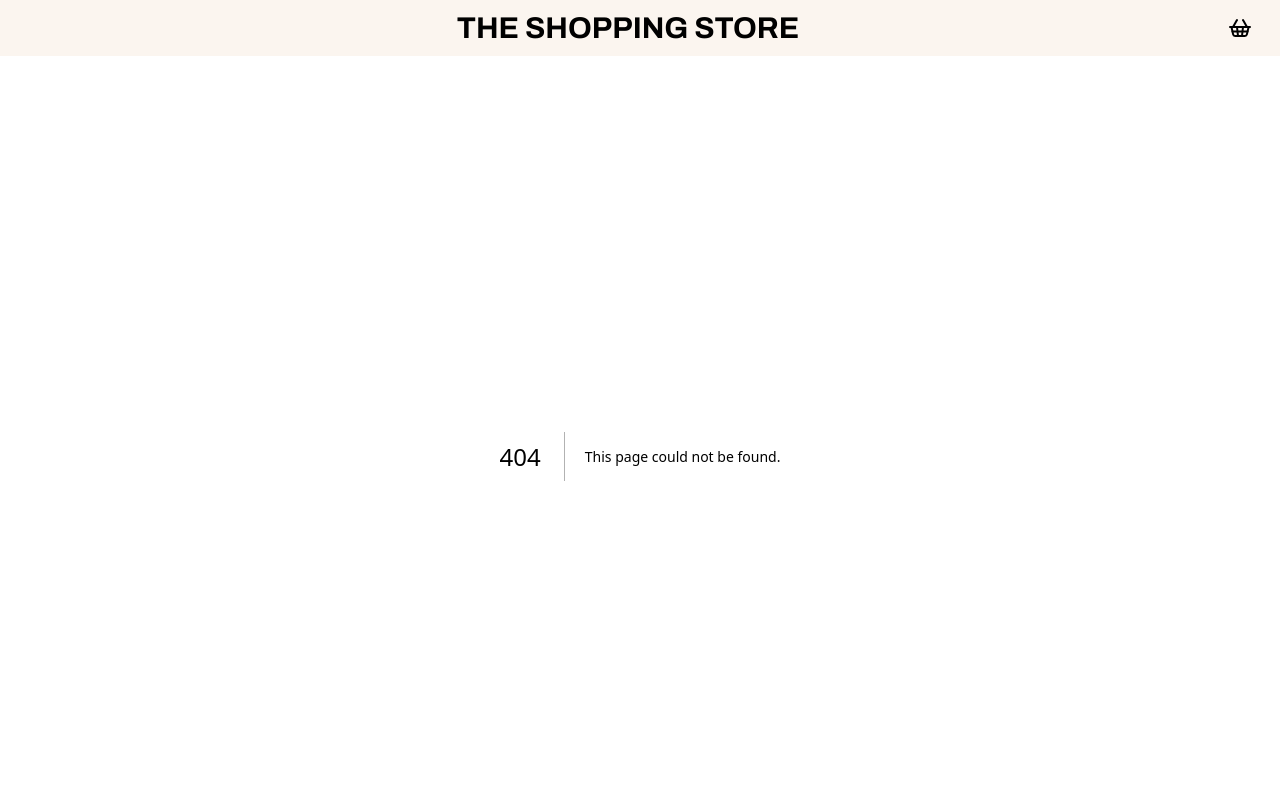
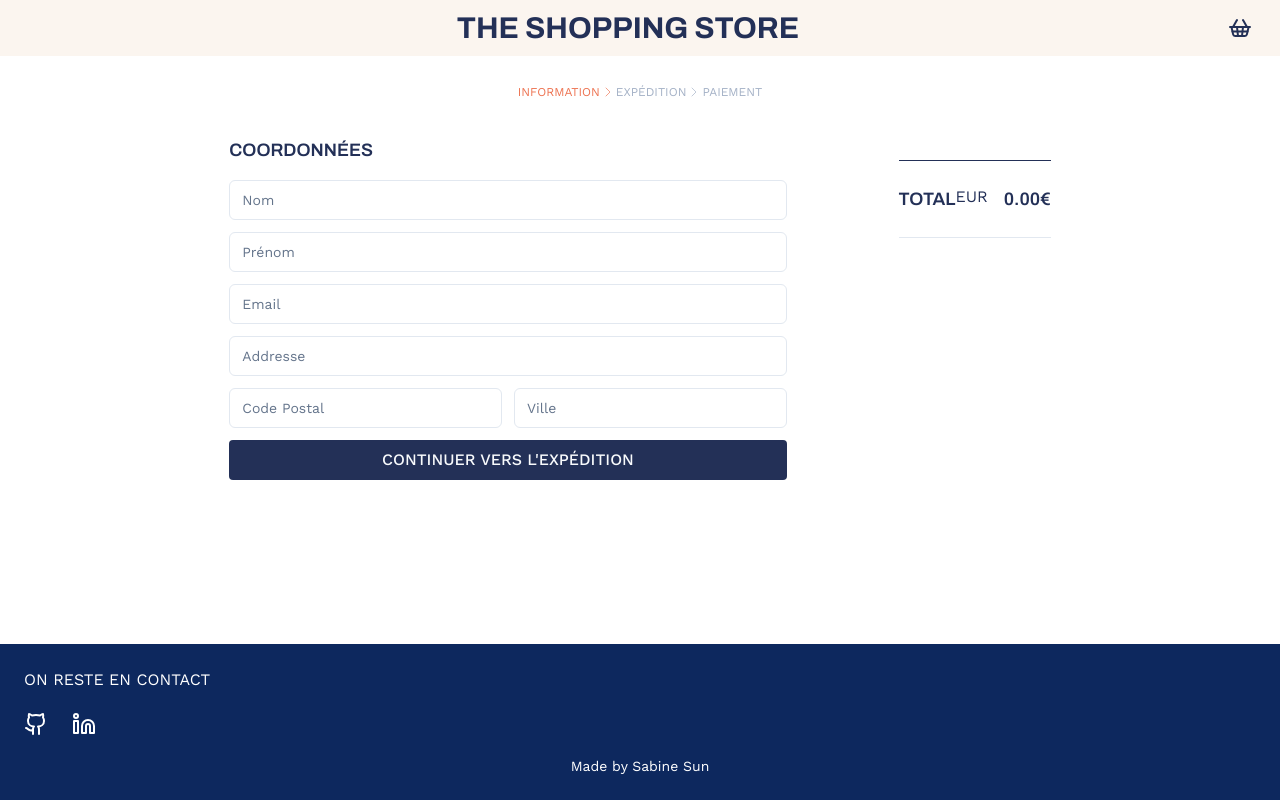
Before and after one commit to sabinesun/shopping, a Next.js app: page /checkout/information in a window 1280 px wide. Before the commit this address had no page. Shown: the top 800 px of the page. Built offline with nearby package versions, Linux system fonts and the light colour scheme.

Commit message:
feat(frontend): create information and shipping page

```diff
--- a/components/checkout-forms.tsx
+++ b/components/checkout-forms.tsx
@@ -10,6 +10,7 @@ import {
 } from "@/components/ui/forms";
 import { Input } from "@/components/ui/input";
 import { Button } from "@/components/ui/button";
+import Link from "next/link";
 
 export const CheckoutForms = () => {
   const formSchema = z.object({
@@ -130,9 +131,11 @@ export const CheckoutForms = () => {
           />
         </div>
 
-        <Button type="submit" className="rounded uppercase">
-          Continuer vers l'expédition
-        </Button>
+        <Link href="/checkout/shipping" className=" w-full ">
+          <Button type="submit" className="w-full rounded uppercase">
+            Continuer vers l'expédition
+          </Button>
+        </Link>
       </form>
     </Form>
   );
--- a/components/navbar.tsx
+++ b/components/navbar.tsx
@@ -59,7 +59,7 @@ export const Navbar = ({ deleteBasket }: NavbarProps) => {
                     <div>{totalPrice.toFixed(2)}€</div>
                   </div>
                   <SheetClose asChild className="w-full">
-                    <Link href="/checkout">
+                    <Link href="/checkout/information">
                       <Button className="hover:bg-accent my-4 w-full rounded">
                         Payer
                       </Button>
--- a/pages/checkout/index.tsx
+++ b/pages/checkout/information/index.tsx
@@ -5,9 +5,7 @@ import { BasketContext } from "@/context/basket-context";
 import { Typography } from "@/components/ui/typography";
 import { CheckoutForms } from "@/components/checkout-forms";
 
-export default function Checkout() {
-  const [step, setStep] = useState("info");
-
+export default function Information() {
   const basket = useContext(BasketContext);
   if (basket === undefined) {
     throw new Error();
@@ -22,27 +20,15 @@ export default function Checkout() {
     <div className="flex w-full justify-center">
       <div className="p-4 sm:flex sm:w-2/3 sm:flex-col ">
         <div className="text-muted m-2 flex items-center justify-center text-xs">
-          <div
-            className={` ${step === "info" && "text-accent"} flex items-center`}
-          >
+          <div className={"text-accent flex items-center"}>
             <div className="uppercase">Information</div>
             <ChevronRight strokeWidth={1} width={16} />
           </div>
-          <div
-            className={` ${
-              step === "shipping" && "text-accent"
-            } flex items-center`}
-          >
+          <div className={" flex items-center"}>
             <div className="uppercase">Expédition</div>
             <ChevronRight strokeWidth={1} width={16} />
           </div>
-          <div
-            className={` ${
-              step === "payment" && "text-accent"
-            } flex items-center uppercase`}
-          >
-            Paiement
-          </div>
+          <div className={"flex items-center uppercase"}>Paiement</div>
         </div>
 
         <div className="flex flex-col sm:flex-row-reverse sm:justify-around sm:gap-28">
--- /dev/null
+++ b/pages/checkout/shipping/index.tsx
@@ -0,0 +1,36 @@
+import { useContext } from "react";
+import { BasketContext } from "@/context/basket-context";
+import { ChevronRight } from "lucide-react";
+import { CheckoutProductCard } from "@/components/checkout-product-card";
+import { Typography } from "@/components/ui/typography";
+import { CheckoutForms } from "@/components/checkout-forms";
+
+export default function Shipping() {
+  const basket = useContext(BasketContext);
+  if (basket === undefined) {
+    throw new Error();
+  }
+
+  let totalPrice = 0;
+  Array.from(basket.basket.values()).map(
+    (item) => (totalPrice += Number(item.price) * item.quantity),
+  );
+
+  return (
+    <div className="flex w-full justify-center">
+      <div className="p-4 sm:flex sm:w-2/3 sm:flex-col ">
+        <div className="text-muted m-2 flex items-center justify-center text-xs">
+          <div className={"flex items-center"}>
+            <div className="uppercase">Information</div>
+            <ChevronRight strokeWidth={1} width={16} />
+          </div>
+          <div className={" text-accent flex items-center"}>
+            <div className="uppercase">Expédition</div>
+            <ChevronRight strokeWidth={1} width={16} />
+          </div>
+          <div className={"flex items-center uppercase"}>Paiement</div>
+        </div>
+      </div>
+    </div>
+  );
+}
```
